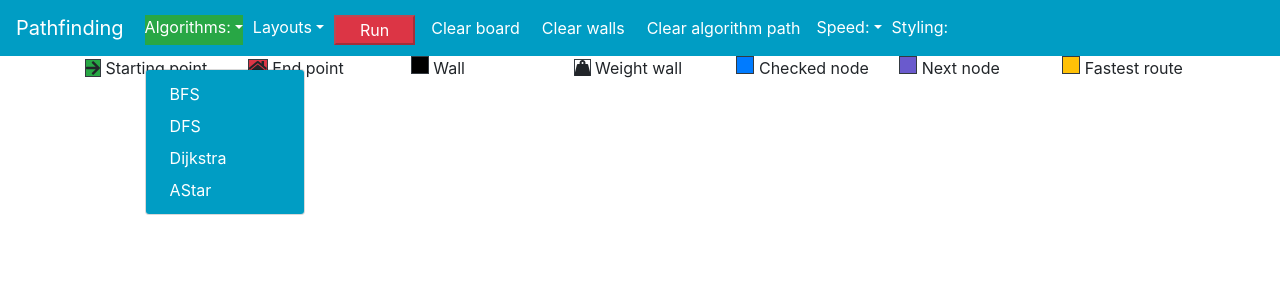
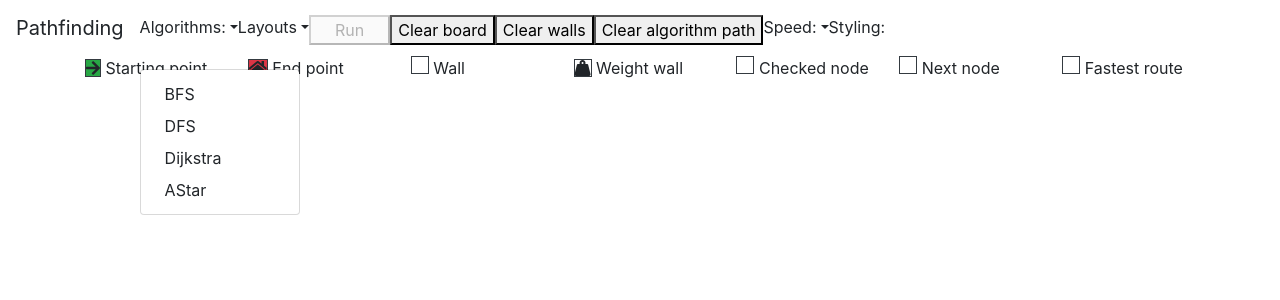
Before and after one commit to 99061142/Pathfinding, a PHP site: page /js/old/index2.html in a window 1280 px wide, after a click on "Algorithms:". Shown: the top 300 px of the page. Run offline with PHP 8.4, Linux system fonts and the light colour scheme; some libraries are stand-ins or nearby versions.

Commit message:
Added fontawesome icons, and changed class names

```diff
--- a/css/styling.css
+++ b/css/styling.css
@@ -1,91 +1,70 @@
-/* Navigation styling */
-
-
-/* Every element inside the navigation */
-nav *{
-    color: white !important;
+/* Fontawesome icons */
+.icon::before {
+    font-style: normal;
+    font-variant: normal;
+    text-rendering: auto;
+    -webkit-font-smoothing: antialiased;
 }
 
-/* Every element inside the navigation bar */
-.nav-item{
-    margin: 0px 5px;
+.start::before {
+    font-family: "Font Awesome 5 Free";
+    font-weight: 900;
+    content: "\f061";
 }
 
-/* Color of the navigation */
-nav,
-.dropdown-menu{
-    background-color: #009dc4;
+.end::before {
+    font-family: "Font Awesome 5 Free";
+    font-weight: 900;
+    content: "\f015";
 }
 
-/* Hover color for the elements inside the navigation */
-.bg-green,
-.nav-item:not(.nav-button):hover,
-.nav-item.show,
-.dropdown-item:hover{
-    background-color: #28a745;
+.weight::before {
+    font-family: "Font Awesome 5 Free";
+    font-weight: 900;
+    content: "\f5cd";
 }
+/* /Fontawesome icons */
 
-
-/* Button as anchor */
-.buttton-as-anchor{
-    background-color: transparent;
-    border: none;
-}
-
-/* Outline of button inside the navigation */
-nav button:focus{
-    outline: none;
-}
-
-/* Mouse styling for the elements inside the navigation */
-.nav-item,
-.nav-item > button:not(#run-button:disabled),
-.dropdown-item{
-    cursor: pointer;
-}
-
-#run-button:disabled{
-    background-color: #dc3545;
-}
-
-/* /Navigation styling */
-
-
-/* Node styling */
-
-td:not(#start):not(#end):not(#weight):not(#weightNext):not(#weightFound):not(#weightFastest){
+/* Nodes */
+td:not(#start):not(#end) {
     width: 15px;
     height: 15px;
     padding: 7.5px;
 }
 
-#start,
-#end,
-#weight,
-#weightNext,
-#weightFound,
-#weightFastest{
+.start,
+.end,
+.weight {
     width: 17px;
     height: 17px;
+
+    /* center the icon */
+    display: flex;
+    justify-content: center;
+    align-items: center;
 }
 
-#wall{
+.start {
+    background-color: green;
+}
+
+.end {
+    background-color: red;
+}
+
+.wall{
     background-color: black;
 }
 
-#found,
-#weightFound{
-    background-color: #007bff;
+.visited {
+    background-color: lightskyblue;
 }
 
-#next,
-#weightNext{
-    background-color: slateblue;
+.next {
+    background-color: lightpink;
 }
 
-#fastest,
-#weightFastest{
-    background-color: #ffc107;
+.fastest {
+    background-color: yellow;
 }
-
-/* /Node styling */
+/* /Nodes */
```
